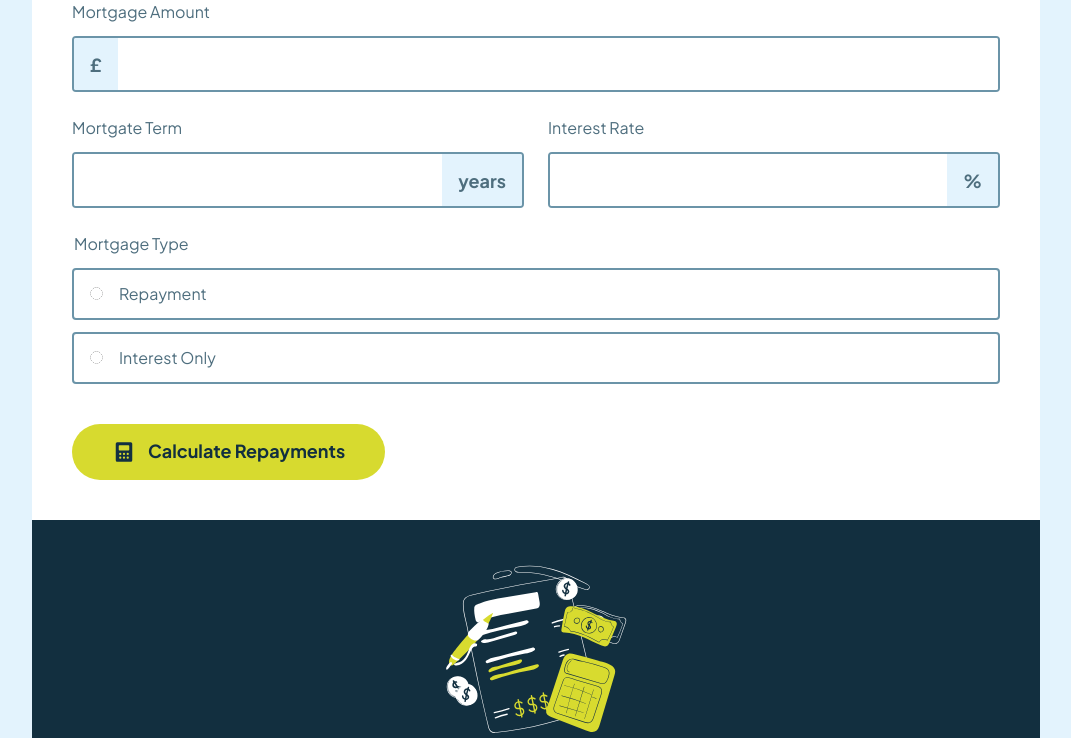
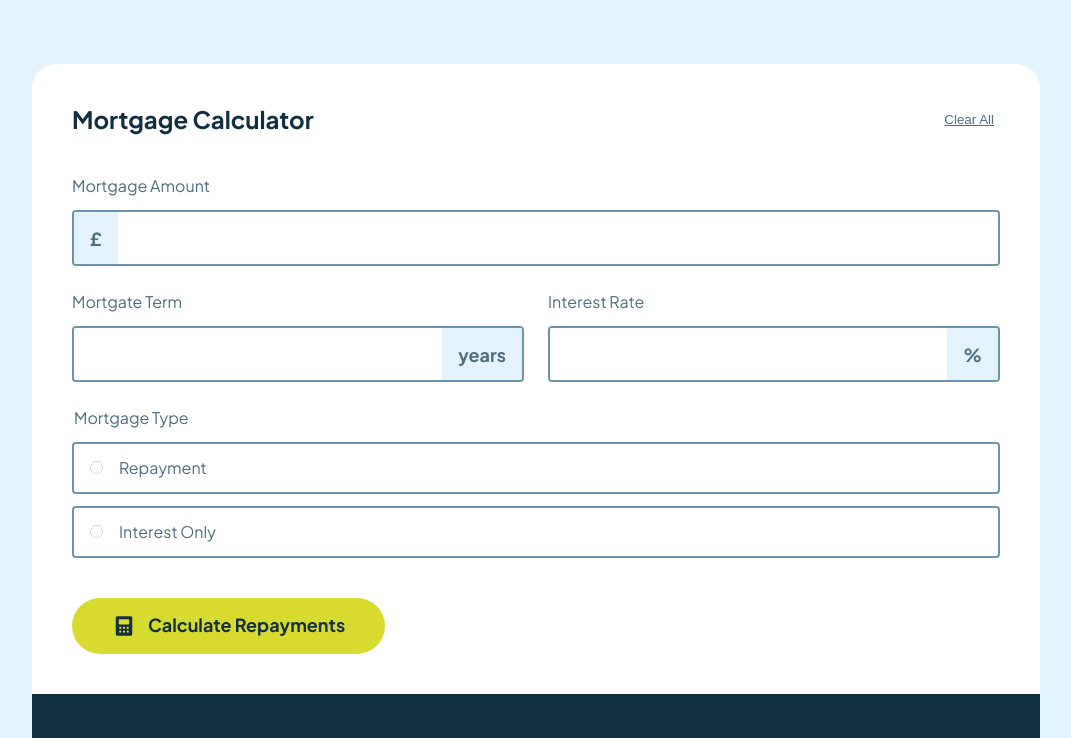
Before and after one commit to dlemvigh/frontend-mentor-mortgage-replayment-calculator, a React (Vite) app: page / in a window 1280 px wide. Shown: the top 738 px of the page, without its empty margins (104-1175 px from the left). Built offline with nearby package versions, Linux system fonts and the light colour scheme.

Commit message:
Fix scroll overflow issue

```diff
--- a/src/components/MortgageCalculator/MortgageCalculator.css
+++ b/src/components/MortgageCalculator/MortgageCalculator.css
@@ -17,6 +17,7 @@
     .mortgage-calculator {
         width: calc(100dvw - 40px);
         grid-template-columns: 1fr;
+        margin: 4rem 0;
     }
 }
 
@@ -28,6 +29,5 @@
         grid-template-columns: 1fr;
         grid-auto-rows: auto;
         align-content: start;
-        overflow-y: auto;
     }
 }
--- a/src/index.css
+++ b/src/index.css
@@ -38,7 +38,7 @@ body {
     align-items: center;
 
     margin: 0;
-    height: 100dvh;
+    min-height: 100dvh;
 }
 
 h1, h2 {
```
